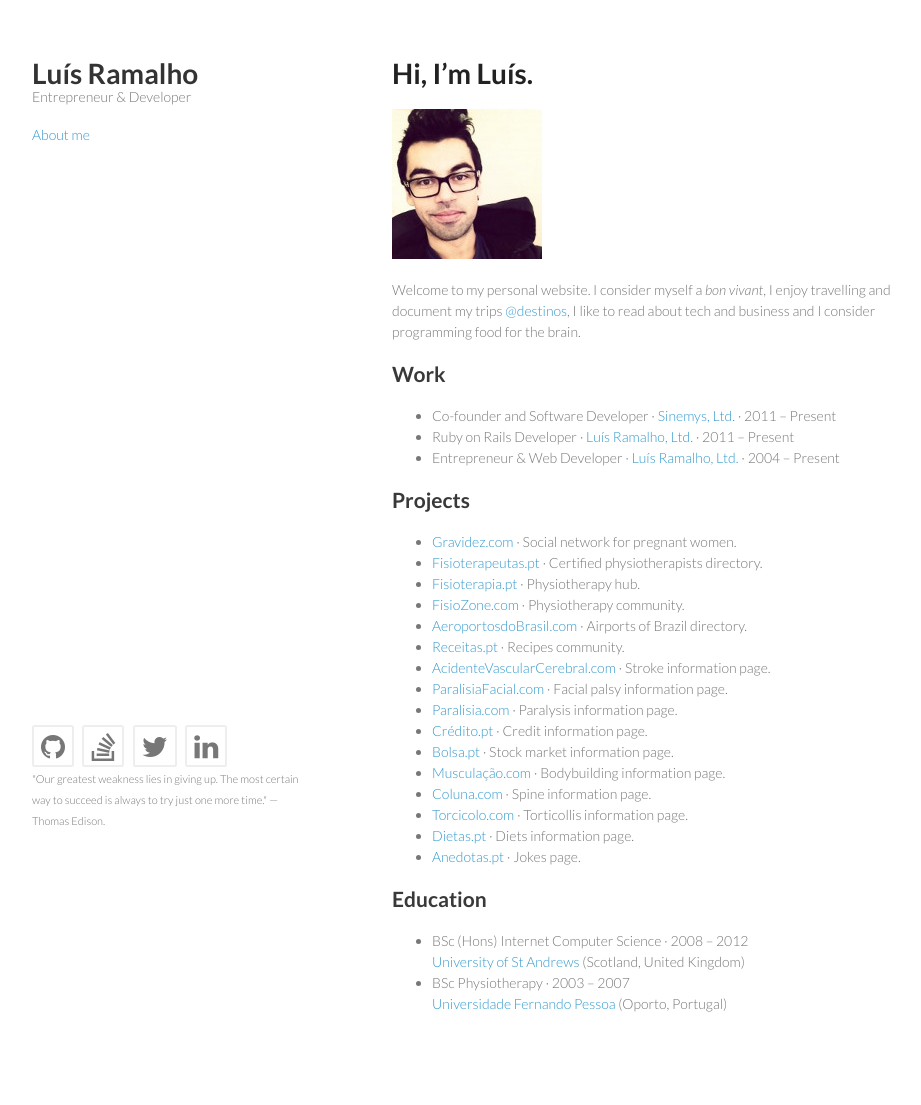
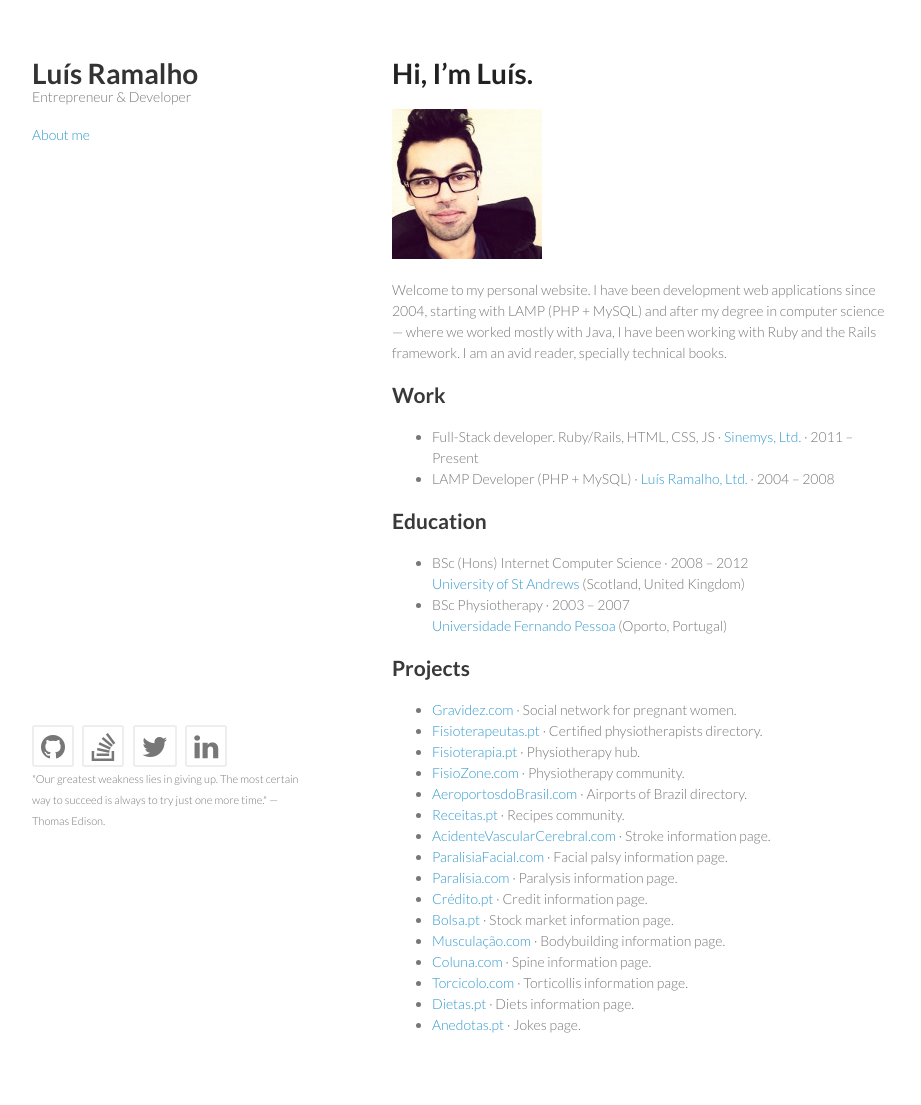
Before and after one commit to luisramalho/luisramalho.github.io, a Jekyll site: the page built from about-me/index.md, in a window 1280 px wide. Shown: the whole page, without its empty margins (178-1099 px from the left). Built offline with Jekyll 4.4.1, drawn with Linux system fonts in a browser that asks for light colours; nearby versions of some CDN libraries; before the commit the page ends 1084 px from its top, so only the background shows below that.

Commit message:
Added more about me

```diff
--- a/about-me/index.md
+++ b/about-me/index.md
@@ -8,13 +8,19 @@ overview: true
 
 ![This is me](/assets/luisramalho.jpeg)
 
-Welcome to my personal website. I consider myself a _bon vivant_, I enjoy travelling and document my trips [@destinos](http://www.destinos.pt), I like to read about tech and business and I consider programming food for the brain.
+Welcome to my personal website. I have been development web applications since 2004, starting with LAMP (PHP + MySQL) and after my degree in computer science &mdash; where we worked mostly with Java, I have been working with Ruby and the Rails framework. I am an avid reader, specially technical books.
 
 ## Work
 
-* Co-founder and Software Developer · [Sinemys, Ltd.](http://www.sinemys.com) · 2011 – Present
-* Ruby on Rails Developer · [Luís Ramalho, Ltd.](/) · 2011 – Present
-* Entrepreneur & Web Developer · [Luís Ramalho, Ltd.](/) · 2004 – Present
+* Full-Stack developer. Ruby/Rails, HTML, CSS, JS · [Sinemys, Ltd.](http://www.sinemys.com) · 2011 – Present
+* LAMP Developer (PHP + MySQL) · [Luís Ramalho, Ltd.](/) · 2004 – 2008
+
+## Education
+
+* BSc (Hons) Internet Computer Science · 2008 – 2012<br/>
+  [University of St Andrews](http://www.st-andrews.ac.uk/) (Scotland, United Kingdom)
+* BSc Physiotherapy · 2003 – 2007<br/>
+  [Universidade Fernando Pessoa](http://www.ufp.pt) (Oporto, Portugal)
 
 ## Projects
 
```
Also changed, not shown: other parts of about-me/index.md (+0 -7 lines).
